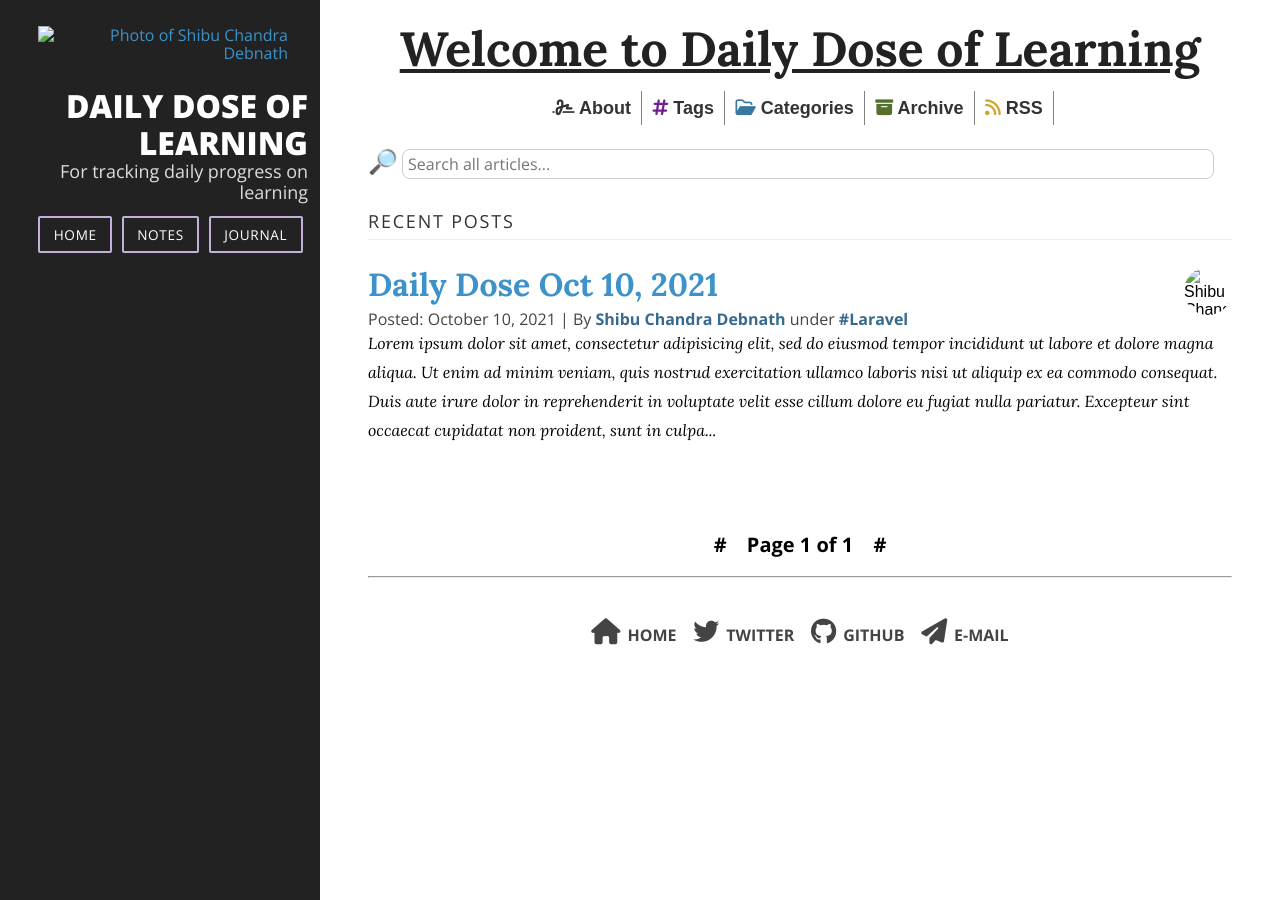
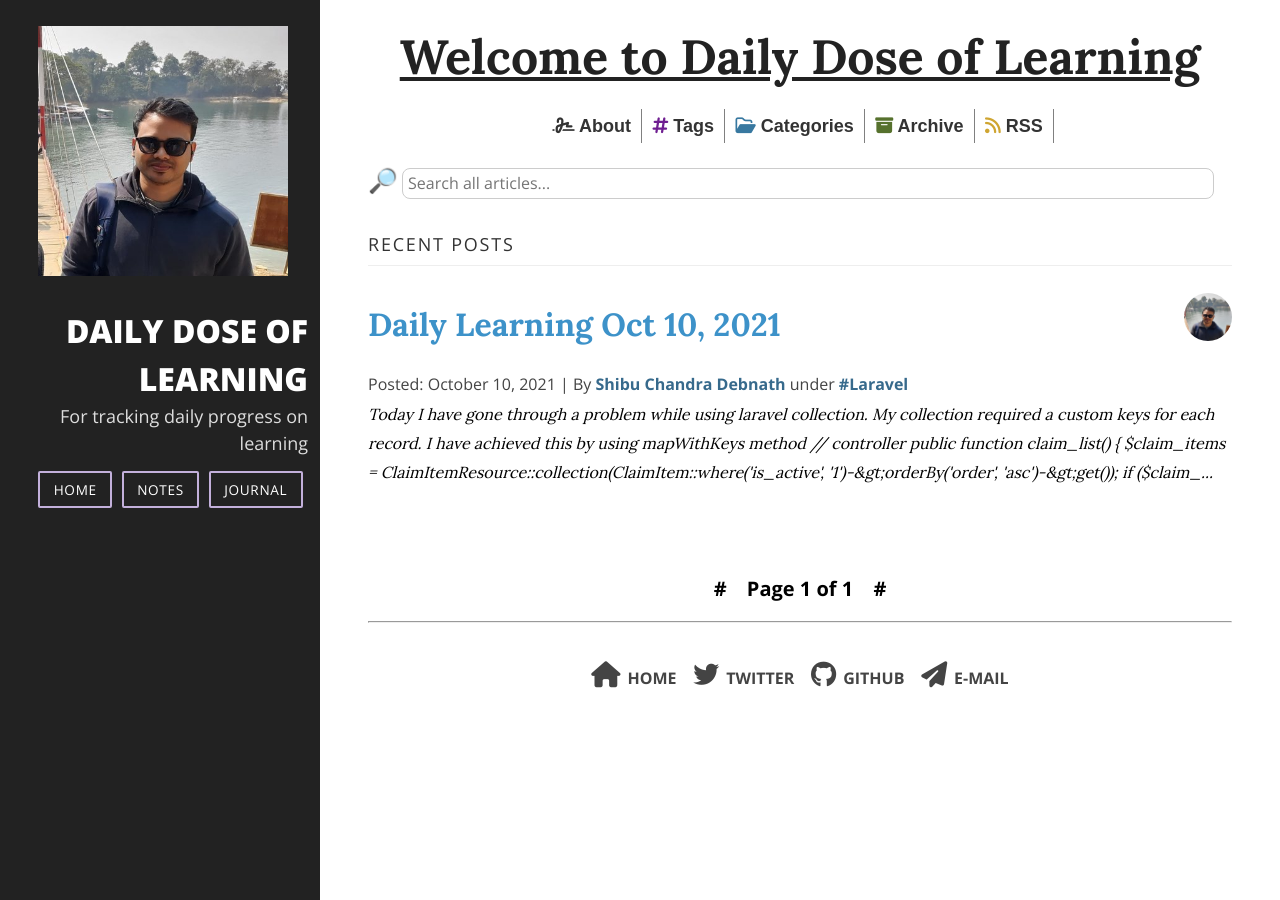
Before and after one commit to polodev/daily-dose, a Jekyll site: the page built from index.html, in a window 1280 px wide. Built offline with Jekyll 4.4.1, drawn with Linux system fonts in a browser that asks for light colours; nearby versions of some CDN libraries; the list of posts is cut into pages by our own code; comment, search, counter and statistics services are not loaded.

Commit message:
updated post and css

```diff
--- a/_config.yml
+++ b/_config.yml
@@ -22,7 +22,8 @@ title: "Daily Dose of Learning"
 email: polodev10@gmail.com
 description: >- # this means to ignore newlines until "baseurl:"
   For tracking daily progress on learning
-baseurl: "/daily-dose" # the subpath of your site, e.g. /blog
+# baseurl: "/daily-dose" # the subpath of your site, e.g. /blog
+baseurl: "" # the subpath of your site, e.g. /blog
 url: "https://polodev.github.io/daily-dose" # the base hostname & protocol for your site, e.g. http://example.com
 repository: polodev/daily-dose
 twitter: shibudebpolo
--- a/_posts/2021-10-10-daily-dose-oct-10-2021.markdown
+++ /dev/null
@@ -1,14 +0,0 @@
----
-title: Daily Dose Oct 10, 2021
-layout: post
-tags:
-  - Laravel
-category: Programming
----
-
-Lorem ipsum dolor sit amet, consectetur adipisicing elit, sed do eiusmod
-tempor incididunt ut labore et dolore magna aliqua. Ut enim ad minim veniam,
-quis nostrud exercitation ullamco laboris nisi ut aliquip ex ea commodo
-consequat. Duis aute irure dolor in reprehenderit in voluptate velit esse
-cillum dolore eu fugiat nulla pariatur. Excepteur sint occaecat cupidatat non
-proident, sunt in culpa qui officia deserunt mollit anim id est laborum.
--- /dev/null
+++ b/_posts/2021-10-10-daily-learning-oct-10-2021.markdown
@@ -0,0 +1,45 @@
+---
+title: Daily Learning Oct 10, 2021
+layout: post
+topic:
+  Custom key for laravel resource using mapWithKeys.
+  Laravel Collection, Laravel Resource.
+tags:
+  - Laravel
+category:
+  - Programming
+---
+
+Today I have gone through a problem while using laravel collection. My collection required a custom keys for each record.
+I have achieved this by using `mapWithKeys` method
+
+~~~php
+// controller
+public function claim_list()
+{
+  $claim_items =  ClaimItemResource::collection(ClaimItem::where('is_active', '1')->orderBy('order', 'asc')->get());
+  if ($claim_items) {
+    $claim_items = $claim_items->mapWithKeys(function($claim_item, $key) {
+      if ($claim_item->name) {
+        return [$claim_item->name => $claim_item];
+      }
+      $random_key = 'random-' . rand(100, 1000);
+      return [$random_key => $claim_item];
+    });
+
+    return Helpers::sendResponse($claim_items, 'Claim List');
+  }
+  return 'claim item not found';
+}
+// Resource
+public function toArray($request)
+{
+  return [
+    'id' => $this->id,
+    'title' => $this->title,
+    'code' => $this->name,
+    'image' => $this->image,
+  ];
+}
+
+~~~
--- a/assets/code.css
+++ b/assets/code.css
@@ -9,7 +9,7 @@
 /*@import 'rouge-themes/base16.solarized.light.css';*/
 /*@import 'rouge-themes/bw.css';*/
 /*@import 'rouge-themes/colorful.css';*/
-/*@import 'rouge-themes/github.css';*/
+@import 'rouge-themes/github.css';
 /*@import 'rouge-themes/gruvbox.css';*/
 /*@import 'rouge-themes/gruvbox.dark.css';*/
 /*@import 'rouge-themes/gruvbox.light.css';*/
@@ -20,18 +20,36 @@
 /*@import 'rouge-themes/monokai.sublime.css';*/
 /*@import 'rouge-themes/pastie.css';*/
 /*@import 'rouge-themes/thankful_eyes.css';*/
-@import 'rouge-themes/tulip.css';
+/*@import 'rouge-themes/tulip.css';*/
 
+code {
+  font-family: 'Fira Code', monospace;
+  line-height: 1.9;
+  font-weight: 500;
+  font-size: 0.9rem;
+}
 
-/*@import 'syntax/github.css';*/
-/*@import 'syntax/github.css';*/
-
-
-.highlight {
-    max-height: 400px;
-    overflow: scroll;
-    border: 1px #C1C1C1;
-    border-radius: 3px;
+pre.highlight {
+  max-height: 400px;
+  overflow: scroll;
+  box-shadow: 0 2px 2px rgb(0 0 0 / 8%);
+  border-radius: 3px;
+  padding:  15px;
+}
+code.highlighter-rouge {
+  box-shadow: 0 1px 1px rgb(0 0 0 / 8%);
+  color: #ca473f;
+  background: #fbfbfd;
+  display: inline-flex;
+  padding: 0 .125rem;
+  max-width: 100%;
+  overflow-x: auto;
+  vertical-align: middle;
+  text-align: left;
+  white-space: pre;
+  word-spacing: normal;
+  word-break: normal;
+  word-wrap: normal;
 }
 /*td.rouge-gutter.gl {
   max-width: 40px;
--- a/assets/main.css
+++ b/assets/main.css
@@ -1,9 +1,21 @@
-@import url("https://fonts.googleapis.com/css2?family=Lora:ital,wght@0,400;0,600;0,700;1,400;1,600;1,700&family=Open+Sans:wght@400;700;800&display=swap");
+/*@import url("https://fonts.googleapis.com/css2?family=Lora:ital,wght@0,400;0,600;0,700;1,400;1,600;1,700&family=Open+Sans:wght@400;700;800&display=swap");*/
+@import url('https://fonts.googleapis.com/css2?family=Fira+Code:wght@300;400;500;700&family=Lora:wght@400;700&family=Open+Sans:wght@400;700;800&display=swap');
 
 * {
   -webkit-box-sizing: border-box;
   -moz-box-sizing: border-box;
   box-sizing: border-box;
+}
+html, body {
+  line-height:  1.4em;
+}
+h1, h2, h3, h4, h5, h6 {
+  line-height: 1.5;
+}
+.post-topic {
+  padding:  10px;
+  border:  1px solid #eee;
+  box-shadow: 1px 1px 1px rgb(0 0 0 / 9%);
 }
 
 h1,
@@ -207,10 +219,15 @@ footer .pure-menu-link:hover {
 }
 
 .post-entry h1,
-.post-entry h2,
-.post-entry h3 {
+.post-entry h2
+{
   margin-top: 25px;
   margin-bottom: 15px;
+}
+.post-entry h3
+{
+  margin-top: 10px;
+  margin-bottom: 10px;
 }
 
 .post-header p {
@@ -234,6 +251,7 @@ footer .pure-menu-link:hover {
   font-size: 2em;
   color: #222;
   margin-bottom: 0.2em;
+  line-height: 2em;
 }
 
 .post-avatar {
@@ -250,7 +268,7 @@ footer .pure-menu-link:hover {
 .post-meta {
   font-family: "Open Sans", sans-serif;
   color: #444;
-  margin: 0;
+  margin-bottom:  20px;
 }
 
 .post-meta a {
@@ -352,7 +370,7 @@ footer .pure-menu-link:hover {
   }
 
   .post-entry {
-    width: 70%;
+    width: 90%;
   }
 
   .tags {
```
Also changed, not shown: _layouts/post.html (+8 -0 lines).
